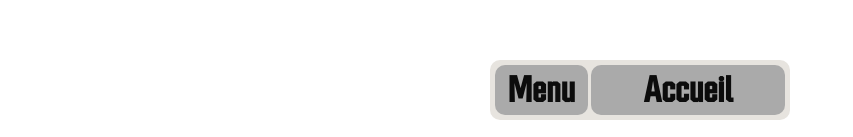
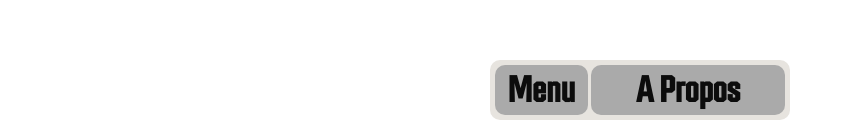
Before and after one commit to William-Hortone/porfolio2023, a React (Create React App) app: page /about in a window 1280 px wide. Shown: the part 660-797 px from the top of the page, without its empty margins (0-853 px from the left). Built offline with nearby package versions, Linux system fonts and the light colour scheme; a web font is replaced by a local one.

Commit message:
added the dynamic path

```diff
--- a/src/components/Navbar/Navbar.jsx
+++ b/src/components/Navbar/Navbar.jsx
@@ -1,12 +1,31 @@
-import React, { useState } from "react";
+import React, { useState, useEffect } from "react";
 import { HeadText } from "../../components";
 import { FaTimes, FaSign } from "react-icons/fa";
 import { Link } from "react-router-dom";
+import { useLocation } from "react-router-dom";
+
 import "./navbar.css";
 
 const Navbar = () => {
   const [showMenu, setShowMenu] = useState(false);
+  const [pageName, setPageName] = useState("");
+  const location = useLocation();
 
+  const FindPathName = () => {
+    if (location.pathname === "/") {
+      setPageName("Accueil");
+    } else if (location.pathname === "/about") {
+      setPageName("A Propos");
+    } else if (location.pathname === "/projects") {
+      setPageName("Projets");
+    }
+  };
+
+  useEffect(() => {
+    FindPathName();
+  }, []);
+
+  console.log(location);
   return (
     <div className={showMenu ? "app__navbar-opened" : "app__navbar"}>
       <div className="app__navbar-container">
@@ -14,7 +33,7 @@ const Navbar = () => {
           <h4>Menu</h4>
         </div>
         <div>
-          <h4>Accueil</h4>
+          <h4>{pageName}</h4>
         </div>
       </div>
 
```
